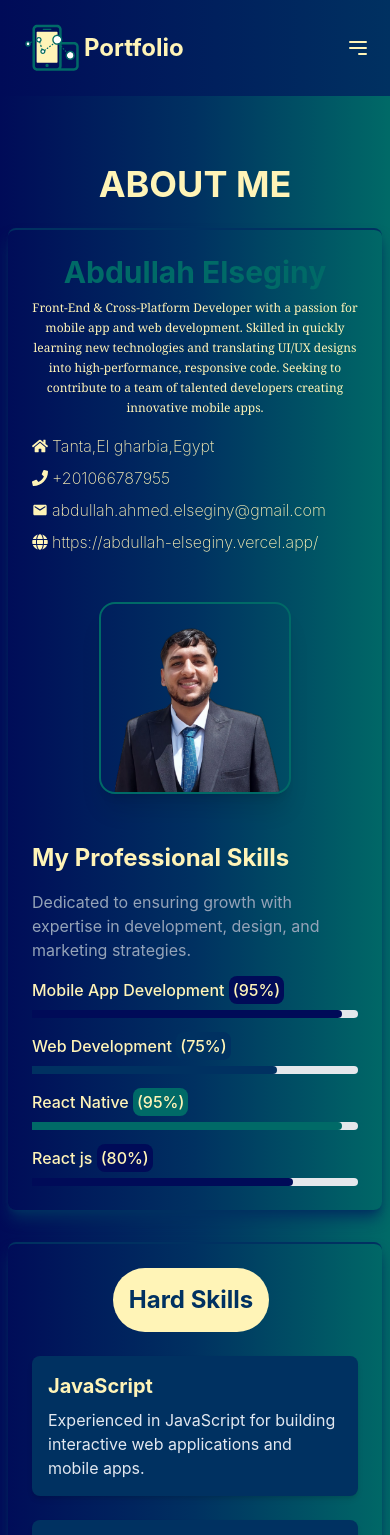
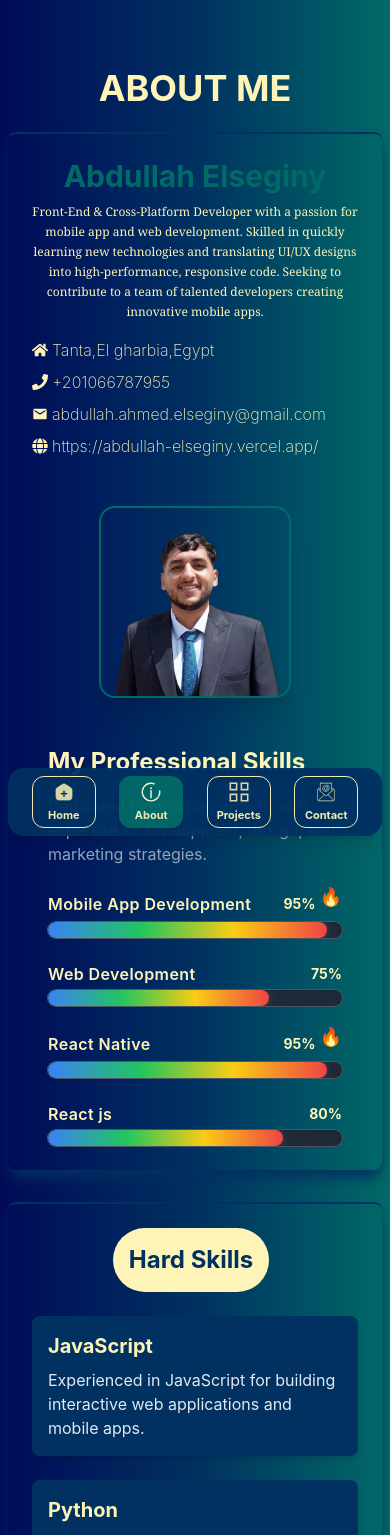
Before and after one commit to Abdullah-Elseginy/Myportfolio, a React (Create React App) app: page /about in a window 390 px wide. Shown: the top 1535 px of the page. Built offline with nearby package versions, Linux system fonts and the light colour scheme.

Commit message:
update progress and nave bar responsive tp be bottom tap in mobile

```diff
--- a/src/components/NavBar/index.jsx
+++ b/src/components/NavBar/index.jsx
@@ -16,110 +16,77 @@ const NavBar = () => {
   const isActive = (path) => location.pathname === path;
 
   return (
-    <nav className=" w-full z-50 bg-gradient-to-r from-blue to-mint-blue text-white py-4 px-5 shadow-lg">
+    <>
+      {/* Desktop Navbar */}
+      <nav className="w-full z-50 bg-gradient-to-r from-blue to-mint-blue text-white py-4 px-5 shadow-lg md:block hidden">
         <div className="container mx-auto flex justify-between items-center">
-        {/* Logo (Navigates to Home) */}
+          {/* Logo */}
           <Link
             to="/"
-          className="text-2xl flex flex-row items-center font-bold text-light-pink hover:text-mint-green transition duration-300"
+            className="text-2xl flex items-center font-bold text-light-pink transition duration-300"
           >
-          <img
-            src={Logo}
-            alt="Logo"
-            className=" hover:text-mint-green transition duration-300"
-          />
+            <img src={Logo} alt="Logo" className="mr-2" />
             <h3>Portfolio</h3>
           </Link>
 
-        {/* Hamburger Menu for Mobile */}
-        <button
-          className="block md:hidden text-light-pink hover:text-mint-green transition duration-300"
-          onClick={() => setIsMenuOpen(!isMenuOpen)}
-        >
-          <svg
-            className="w-6 h-6"
-            fill="none"
-            stroke="currentColor"
-            viewBox="0 0 24 24"
-            xmlns="http://www.w3.org/2000/svg"
-          >
-            <path
-              strokeLinecap="round"
-              strokeLinejoin="round"
-              strokeWidth="2"
-              d="M4 6h16M4 12h16m-7 6h7"
-            ></path>
-          </svg>
-        </button>
-
-        {/* Navigation Links for Desktop */}
-        <ul className="hidden md:flex space-x-6">
+          {/* Desktop Links */}
+          <ul className="flex space-x-6">
             {navItems.map((item) => (
               <li key={item.path}>
                 <Link
                   to={item.path}
-                className={`flex items-center px-4 py-2 rounded transition duration-300 ${
-                  isActive(item.path)
-                    ? "text-light-pink border-b-2 border-light-pink font-semibold"
-                    : "text-light-pink hover:text-mint-green hover:border-b-2 hover:border-light-pink"
+                  className={`group relative flex items-center px-4 py-2 transition duration-300 text-light-pink ${
+                    isActive(item.path) ? "font-semibold" : ""
                   }`}
                 >
-                <img src={item.icon} alt="Logo" width={25} className="mr-2" />
+                  <img
+                    src={item.icon}
+                    alt={item.name}
+                    width={25}
+                    className={`mr-2 transition duration-300 ${
+                      isActive(item.path)
+                        ? "brightness-150"
+                        : "group-hover:brightness-150"
+                    }`}
+                  />
                   {item.name}
-              </Link>
-            </li>
-          ))}
-        </ul>
-      </div>
-
-      {/* Sliding Nav Menu for Mobile */}
-      <div
-        className={`fixed top-0 right-0 h-full w-64 bg-gradient-to-b from-blue to-mint-blue z-50 transform transition-transform duration-300 ease-in-out ${
-          isMenuOpen ? "translate-x-0" : "translate-x-full"
+                  <span
+                    className={`absolute bottom-0 left-0 h-[2px] bg-light-pink transition-all duration-500 ${
+                      isActive(item.path) ? "w-full" : "w-0 group-hover:w-full"
                     }`}
-      >
-        {/* Close Button */}
-        <button
-          className="absolute top-4 right-4 text-light-pink hover:text-mint-green transition duration-300"
-          onClick={() => setIsMenuOpen(false)}
-        >
-          <svg
-            className="w-6 h-6"
-            fill="none"
-            stroke="currentColor"
-            viewBox="0 0 24 24"
-            xmlns="http://www.w3.org/2000/svg"
-          >
-            <path
-              strokeLinecap="round"
-              strokeLinejoin="round"
-              strokeWidth="2"
-              d="M6 18L18 6M6 6l12 12"
-            ></path>
-          </svg>
-        </button>
-
-        {/* Navigation Links */}
-        <ul className="flex flex-col space-y-4 p-6 mt-8">
-          {navItems.map((item) => (
-            <li key={item.path}>
-              <Link
-                to={item.path}
-                onClick={() => setIsMenuOpen(false)} // Close menu on click
-                className={`flex items-center justify-around px-4 py-2 rounded transition duration-300 ${
-                  isActive(item.path)
-                    ? "text-light-pink border-b-2 border-light-pink font-semibold"
-                    : "text-light-pink hover:text-mint-green hover:border-b-2 hover:border-light-pink"
-                }`}
-              >
-                <img src={item.icon} alt="Logo" width={25} />
-                {item.name}
+                  ></span>
                 </Link>
               </li>
             ))}
           </ul>
         </div>
       </nav>
+
+      {/* Mobile Bottom Navigation */}
+      <div className="fixed bottom-0 left-0 right-0 z-50 md:hidden rounded-2xl m-2 opacity-95 bg-mint-blue border-separate border-light-pink shadow-lg flex justify-around py-2 px-3">
+        {navItems.map((item) => (
+          <Link
+            key={item.path}
+            to={item.path}
+            className={`flex flex-col items-center justify-center w-16 py-1 px-2 rounded-xl transition-all duration-300 ${
+              isActive(item.path)
+                ? "bg-mint-green text-light-pink shadow-md"
+                : "bg-mint-blue text-light-pink border border-light-pink hover:bg-blue hover:text-light-pink"
+            }`}
+          >
+            <img
+              src={item.icon}
+              alt={item.name}
+              width={22}
+              className={`mb-1 transition duration-300 ${
+                isActive(item.path) ? "brightness-125" : "opacity-90"
+              }`}
+            />
+            <span className="text-[11px] font-bold">{item.name}</span>
+          </Link>
+        ))}
+      </div>
+    </>
   );
 };
 
--- a/src/screens/About/index.jsx
+++ b/src/screens/About/index.jsx
@@ -146,35 +146,50 @@ const About = () => {
         </div>
 
         {/* Right Section */}
-        <div className="md:w-1/3">
+        <div className="md:w-1/3 px-4">
           <h2 className="text-light-pink text-2xl font-bold mb-4">
             My Professional Skills
           </h2>
-          <p className="text-slate-400 mb-4">
+          <p className="text-slate-400 mb-6">
             Dedicated to ensuring growth with expertise in development, design,
             and marketing strategies.
           </p>
-          <div className="space-y-4">
+
+          <div className="space-y-6">
             {skillsAbout.map((skill, index) => (
               <div key={index}>
-                <p className="text-light-pink mb-2 font-medium">
-                  {skill.name}{" "}
-                  <span className={`${skill.bgColor} rounded-lg p-1`}>
-                    ({animatedSkills[index].percentage}%)
-                  </span>
-                </p>
-                <div className="w-full bg-gray-200 rounded-full h-2">
+                {/* Skill Name + Percentage */}
+                <div className="flex justify-between items-center mb-1">
+                  <p className="text-light-pink font-semibold tracking-wide">
+                    {skill.name}
+                  </p>
+                  <div className="flex items-center gap-1 text-sm font-bold text-light-pink">
+                    {animatedSkills[index].percentage}%
+                    {animatedSkills[index].percentage > 90 && (
+                      <span className="animate-bounce text-red-500 text-lg">
+                        🔥
+                      </span>
+                    )}
+                  </div>
+                </div>
+
+                {/* Progress Bar */}
+                <div className="w-full h-4 bg-gray-800 rounded-full overflow-hidden shadow-inner ring-1 ring-gray-600">
                   <div
-                    className={`${skill.bgColor} h-2 rounded-r-full transition-all duration-100 ease-linear`}
-                    style={{ width: `${animatedSkills[index].width}%` }}
-                  ></div>
+                    className="h-full rounded-full transition-all duration-700 ease-out shadow-lg"
+                    style={{
+                      width: `${animatedSkills[index].width}%`,
+                      backgroundImage:
+                        "linear-gradient(to right, #3b82f6, #22c55e, #facc15, #ef4444)",
+                      boxShadow: "0 0 8px rgba(255, 255, 255, 0.15)",
+                    }}
+                  />
                 </div>
               </div>
             ))}
           </div>
         </div>
       </div>
-
       {/* HArd Skills Section  */}
       <HardSkills />
       {/* Soft Skills Section */}
@@ -186,8 +201,62 @@ const About = () => {
       {/* My Education section */}
       <MyEducation />
       <Helmet>
+        {/* Primary Meta Tags */}
         <meta charSet="utf-8" />
-        <title>About</title>
+        <title>About | My Portfolio</title>
+        <meta
+          name="description"
+          content="I'm a front-end and React Native developer passionate about building user-friendly mobile and web apps."
+        />
+        <meta
+          name="keywords"
+          content="React Native Developer, Front-End Developer, Portfolio, JavaScript, Mobile App Developer, Abdullah Elseginy"
+        />
+        <meta name="author" content="Abdullah Elseginy" />
+        <meta name="robots" content="index, follow" />
+        <meta name="language" content="en" />
+        <link
+          rel="canonical"
+          href="https://abdullah-elseginy.vercel.app/about"
+        />
+
+        {/* Open Graph / Facebook */}
+        <meta property="og:type" content="website" />
+        <meta
+          property="og:url"
+          content="https://abdullah-elseginy.vercel.app/about"
+        />
+        <meta property="og:title" content="About | My Portfolio" />
+        <meta
+          property="og:description"
+          content="Learn more about Abdullah Elseginy, a React Native and front-end developer."
+        />
+        <meta
+          property="og:image"
+          content="https://www.myportfolio.com/images/preview.jpg"
+        />
+
+        {/* Twitter */}
+        <meta name="twitter:card" content="summary_large_image" />
+        <meta
+          name="twitter:url"
+          content="https://abdullah-elseginy.vercel.app/about"
+        />
+        <meta name="twitter:title" content="About | My Portfolio" />
+        <meta
+          name="twitter:description"
+          content="Learn more about Abdullah Elseginy, a React Native and front-end developer."
+        />
+        <meta
+          name="twitter:image"
+          content="https://www.myportfolio.com/images/preview.jpg"
+        />
+
+        {/* Favicon */}
+        <link rel="icon" href="/favicon.ico" />
+
+        {/* Mobile Optimization */}
+        <meta name="viewport" content="width=device-width, initial-scale=1" />
       </Helmet>
     </div>
   );
--- a/src/screens/Contact/index.js
+++ b/src/screens/Contact/index.js
@@ -9,12 +9,13 @@ import emailjs from "@emailjs/browser";
 import { ClipLoader } from "react-spinners"; // Import a loading spinner
 import toast from "react-hot-toast"; // Import React Hot Toast
 import { Helmet } from "react-helmet";
+import { CustomBottom } from "../../components";
 
 const Contact = () => {
   const serviceId = process.env.REACT_APP_EMAILJS_SERVICE_ID;
   const templateId = process.env.REACT_APP_EMAILJS_TEMPLATE_ID;
   const publicKey = process.env.REACT_APP_EMAILJS_PUBLIC_KEY;
-  console.log("service template id: " + templateId)
+  console.log("service template id: " + templateId);
   const [isLoading, setIsLoading] = useState(false); // To show loading spinner
   const [errors, setErrors] = useState({}); // To store error messages for form fields
   const formRef = useRef(); // Reference to the form element
@@ -150,17 +151,20 @@ const Contact = () => {
             <p className="text-red-500 text-sm mt-1">{errors.message}</p>
           )}
         </div>
-        <button
-          type="submit"
-          className="w-full px-4 py-2 bg-mint-green text-white rounded-lg hover:bg-opacity-80 flex justify-center items-center"
-          disabled={isLoading}
-        >
-          {isLoading ? (
-            <ClipLoader size={24} color="#ffffff" />
-          ) : (
-            "Send Message"
-          )}
-        </button>
+        <CustomBottom
+          text={
+            isLoading ? (
+              <ClipLoader size={20} color="#FFF4B7" />
+            ) : (
+              "Send Message"
+            )
+          }
+          title="Send Message"
+          onClick={handleSubmit} // Replace with your actual handler
+          styles="w-full"
+          buttonStyles="w-full py-2 flex justify-center items-center"
+          textStyle="text-white"
+        />
       </form>
 
       <div className="mt-12 text-center">
```
Lines whose indentation alone changed are shown as unchanged.
